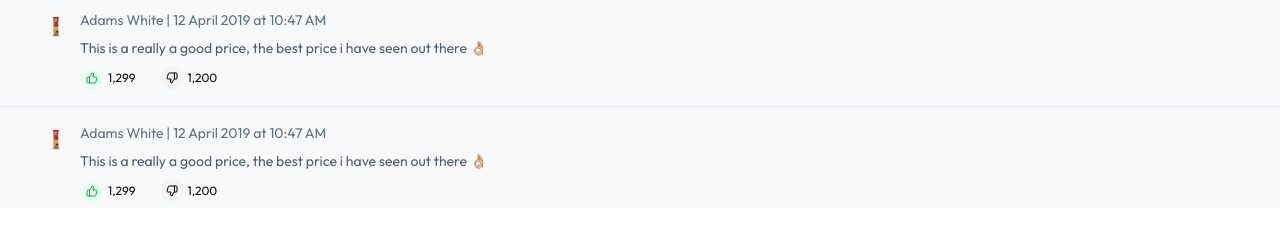
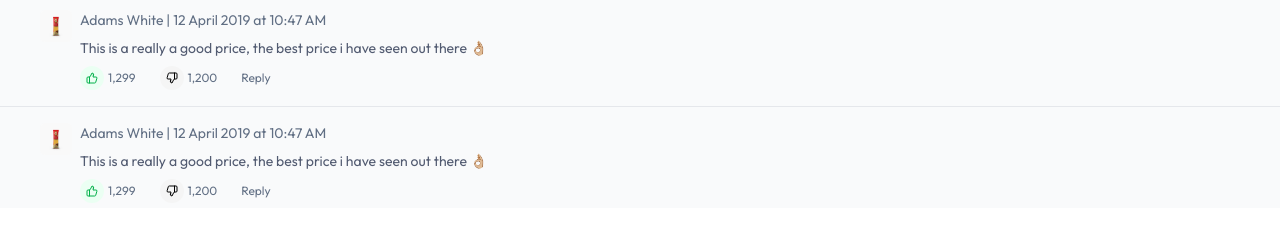
Before and after one commit to ojolowoblue/price-officer, a React (Vite) app: page /view-prices/1 in a window 1280 px wide. Shown: the part 504-734 px from the top of the page. Built offline with nearby package versions, Linux system fonts and the light colour scheme.

Commit message:
use diff color

```diff
--- a/src/views/PriceDetails/index.tsx
+++ b/src/views/PriceDetails/index.tsx
@@ -119,7 +119,7 @@ export default function PriceDetails() {
                           >
                             <ThumbsUp width={12} color={true ? '#01B049' : '#000'} />
                           </span>
-                          <span className="text-[#0A090B] text-xs">1,299</span>
+                          <span className="text-muted text-xs">1,299</span>
                         </p>
 
                         <p className="flex gap-1 items-center">
@@ -130,7 +130,11 @@ export default function PriceDetails() {
                           >
                             <ThumbsDown width={12} color={false ? '#01B049' : '#000'} />
                           </span>
-                          <span className="text-[#0A090B] text-xs">1,200</span>
+                          <span className="text-muted text-xs">1,200</span>
+                        </p>
+
+                        <p className="flex gap-1 items-center">
+                          <span className="text-muted text-xs">Reply</span>
                         </p>
                       </div>
                     </div>
```
